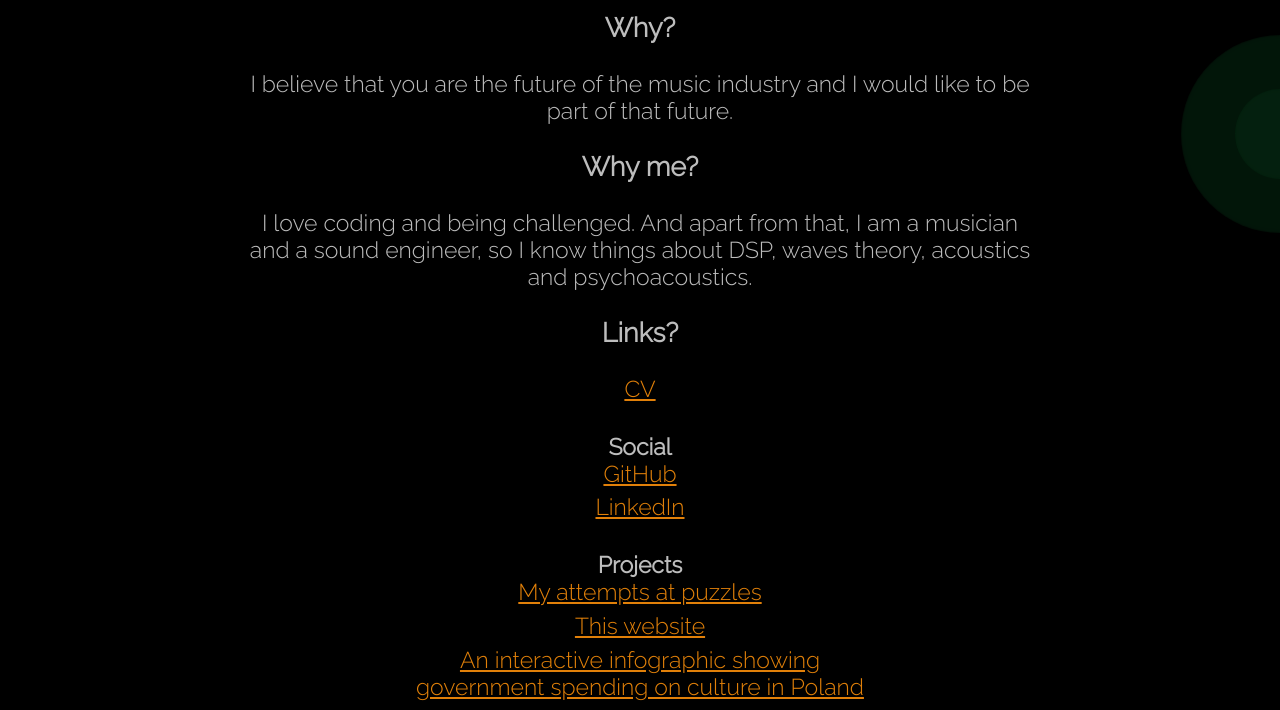
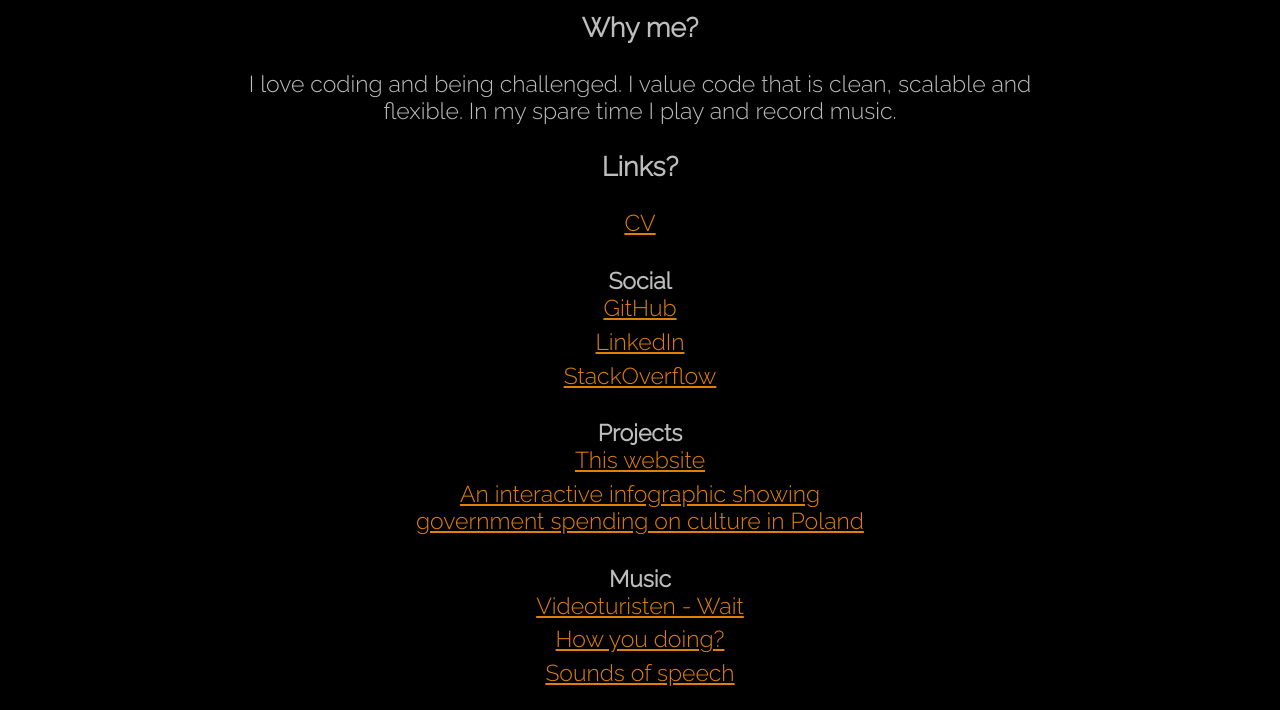
Before and after one commit to wytrych/website, a website with bundled scripts: page index.html in a window 1280 px wide. Shown: the part 301-1011 px from the top of the page. Built offline with nearby package versions, Linux system fonts and the light colour scheme.

Commit message:
Update information

```diff
--- a/index.html
+++ b/index.html
@@ -1,7 +1,7 @@
 <!doctype html>
 <html lang="en">
     <head>
-        <title>Marcin Wolniewicz for Spotify</title>
+        <title>Marcin Wolniewicz for hire</title>
         <link href="https://fonts.googleapis.com/css?family=Raleway:200,300" rel="stylesheet">
         <link href="style.css" rel="stylesheet">
         <meta name="viewport" content="width=device-width, initial-scale=1.0">
@@ -14,17 +14,13 @@
     <body>
 
         <main>
-            <h1>Hi Spotify!</h1>
+            <h1>Hi</h1>
 
             <h2>I'm Marcin and I would love to work with you!</h2>
 
-            <h3>Why?</h3>
-
-            <p>I believe that you are the future of the music industry and I would like to be part of that future.</p>
-
             <h3>Why me?</h3>
 
-            <p>I love coding and being challenged. And apart from that, I am a musician and a sound engineer, so I know things about DSP, waves theory, acoustics and psychoacoustics.</p>
+            <p>I love coding and being challenged. I value code that is clean, scalable and flexible. In my spare time I play and record music.</p>
 
             <h3>Links?</h3>
 
@@ -33,9 +29,9 @@
                 <h4>Social</h4>
                 <p><a href="http://www.github.com/wytrych">GitHub</a></p>
                 <p><a href="http://www.linkedin.com/in/marcin-wolniewicz">LinkedIn</a></p>
+                <p><a href="http://stackoverflow.com/story/marcin-wolniewicz">StackOverflow</a></p>
 
                 <h4>Projects</h4>
-                <p><a href="http://www.github.com/wytrych/spotify-puzzles">My attempts at puzzles</a></p>
                 <p><a href="https://github.com/wytrych/website">This website</a></p>
                 <p><a href="https://github.com/wytrych/infographic-culture">An interactive infographic showing<br>government spending on culture in Poland</a></p>
 
--- a/scripts/classes/wave-generator.js
+++ b/scripts/classes/wave-generator.js
@@ -3,11 +3,9 @@ import { Wave } from './wave'
 export class WaveGenerator {
 
     static createSpotifyWavesSet (ENV) {
-        const spotifyColor = {red: 30, green: 215, blue: 96}
         ENV.waves.push(this.createRandomWave({
             x: ENV.width,
             y: ENV.height / 3,
-            color: spotifyColor,
             speed: 1,
             alphaStep: 1 / 300,
             isSilent: true,
@@ -16,7 +14,6 @@ export class WaveGenerator {
         ENV.waves.push(this.createRandomWave({
             x: 30,
             y: ENV.height - 40,
-            color: spotifyColor,
             speed: 1.2,
             alphaStep: 1 / 400,
             isSilent: true,
--- a/scripts/main.js
+++ b/scripts/main.js
@@ -5,23 +5,35 @@ import { AnimationRunner } from './classes/animation-runner'
 
 class Main {
     static init () {
-        const ENV = this.initEnvironment()
+	const renderingContext = Page.checkRenderingSupport()
 
-        AudioInit.setupAudio(ENV)
-        Page.setupListeners(ENV)
-        Page.setupDimensionsAndCanvas(ENV)
-        WaveGenerator.createSpotifyWavesSet(ENV)
+	if (!renderingContext.support) {
+		Page.setNoSupportMessage()
+		return
+	}
+
+	const audioContext = AudioInit.checkAudioSupport()
+	this.verifyAudioSupport(audioContext)
+
+        const ENV = this.initEnvironment(audioContext)
+
+	if (audioContext.support)
+		AudioInit.setupAudio(ENV)
+
+	Page.setupListeners(ENV)
+	Page.setupDimensionsAndCanvas(ENV)
+	WaveGenerator.createSpotifyWavesSet(ENV)
 
         const runner = new AnimationRunner(ENV)
         runner.startAnimation()
     }
 
-    static initEnvironment () {
+    static initEnvironment (audioContext) {
         const ENV = {
             height: 0,
             width: 0,
             canvas: document.getElementById('background'),
-            audioCtx: new (AudioContext || webkitAudioContext)(),
+            audioCtx: audioContext && new (AudioContext || webkitAudioContext)(),
             waves: [],
         }
 
@@ -29,6 +41,11 @@ class Main {
 
         return ENV
     }
+
+    static verifyAudioSupport (audioContext) {
+        if (!audioContext.support)
+	    Page.setNoAudioMessage()
+    }
 }
 
 window.onload = Main.init.bind(Main)
```
Also changed, not shown: 1 other file.
